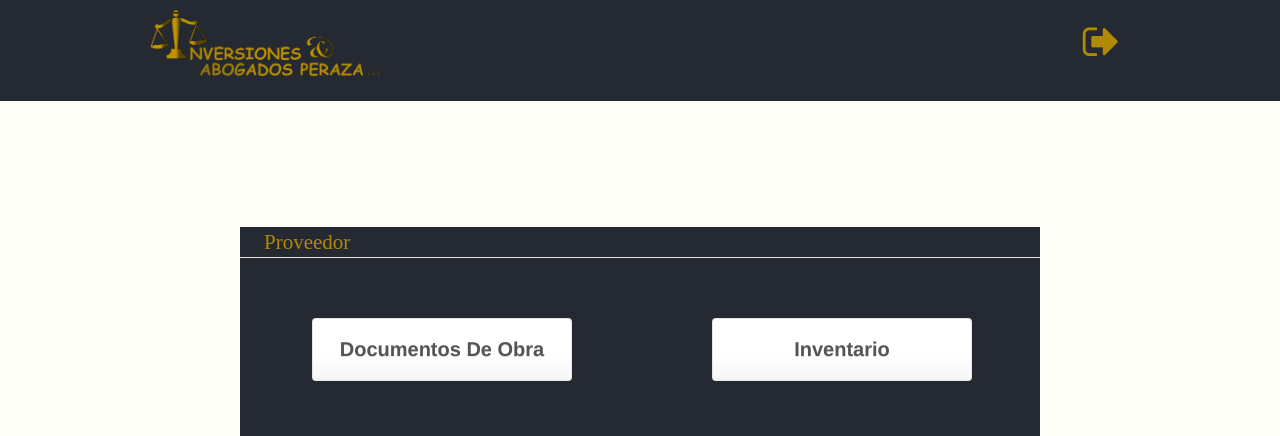
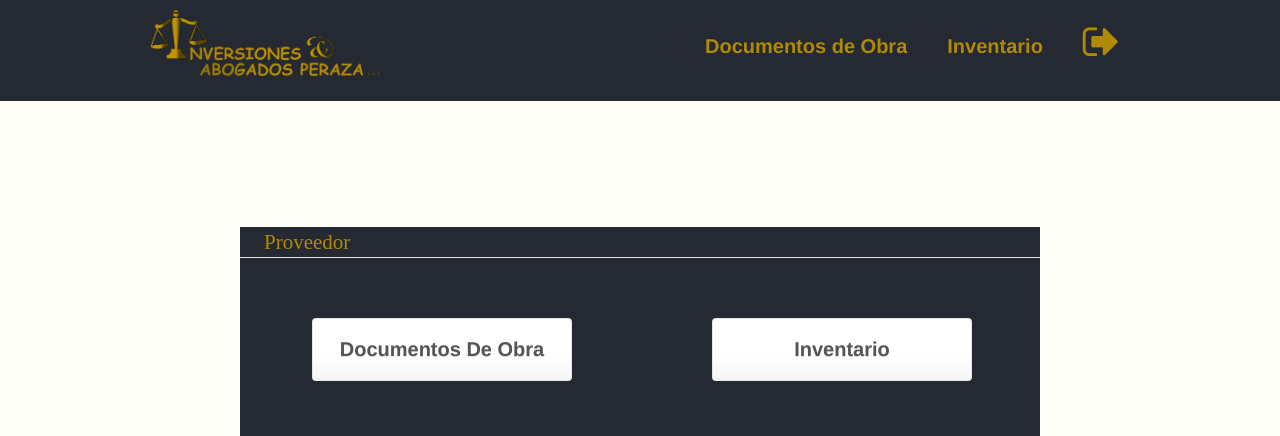
Before and after one commit to Elkin77/GOIAP_v_1.0, a Django app: template GOIAP_v_1.0/GOIAP/apps/arquitecto/templates/arquitecto/IndexArquitecto.html in a window 1280 px wide. Shown: the top 436 px of the page. Run offline with Django 3.2, Linux system fonts and the light colour scheme; the template is opened without the code that fills it, so the values that code supplies are empty; parts of the project's set-up code (start-up, migrations or seed data) failed here and were passed over; some libraries are stand-ins or nearby versions.

Commit message:
cambios db

```diff
--- a/GOIAP_v_1.0/GOIAP/apps/arquitecto/templates/arquitecto/IndexArquitecto.html
+++ b/GOIAP_v_1.0/GOIAP/apps/arquitecto/templates/arquitecto/IndexArquitecto.html
@@ -9,6 +9,23 @@
 <nav class="iconos">
 	<a href="{% url 'logout' %}" ><i class="fa fa-sign-out" aria-hidden="true"></i></a>
 </nav>
+{% endblock %}
+{% block menu %}
+<ul class="menu">
+	<li><a href="#" class="linksPrincipal">Documentos de Obra</a>
+		<ul>
+			<li><a href="#">Cargar Documento</a></li>
+			<li><a href="#">Gestionar Documentos</a></li>
+			<li><a href="#">Consultar Observaciones</a></li>
+		</ul>
+	</li>
+	<li><a href="#" class="linksPrincipal">Inventario</a>
+		<ul>
+			<li><a href="#">Crear Inventario</a></li>
+			<li><a href="#">Gestionar Inventario</a></li>
+		</ul>
+	</li>
+</ul>
 {% endblock %}
 {% block contenido %}
 <div class="contenedorGeneral">
--- a/GOIAP_v_1.0/GOIAP/apps/contabilidad/models.py
+++ b/GOIAP_v_1.0/GOIAP/apps/contabilidad/models.py
@@ -21,7 +21,7 @@ class Nomina(models.Model):
 	total_devengado = models.CharField(max_length=50)
 	total_deducciones = models.CharField(max_length=50)
 	neto_pagar = models.CharField(max_length=50)
-	archivo = models.CharField(max_length=50)
+	archivo = models.FileField(upload_to='contabilidad/Documentos/')
 	fecha = models.DateField()
 	fk_empleado = models.ForeignKey(EmpleadoUser, null=True, blank=True, on_delete=models.CASCADE)
 
--- a/GOIAP_v_1.0/GOIAP/apps/facturas/models.py
+++ b/GOIAP_v_1.0/GOIAP/apps/facturas/models.py
@@ -11,5 +11,5 @@ class Factura(models.Model):
 	valor = models.CharField(max_length=50)
 	fecha = models.DateField()
 	descripcion = models.CharField(max_length=50)
-	imagen = models.CharField(max_length=50)
+	imagen = models.FileField(upload_to='facturas/Imagenes/')
 	fk_obra = models.ForeignKey(Obra, null=True, blank=True, on_delete=models.CASCADE)
--- a/GOIAP_v_1.0/GOIAP/apps/inventario/models.py
+++ b/GOIAP_v_1.0/GOIAP/apps/inventario/models.py
@@ -25,5 +25,5 @@ class Contenido(models.Model):
 	fecha_ingreso = models.DateField()
 	estado = models.CharField(max_length=50)
 	descripcion = models.CharField(max_length=300)
-	imagen = models.CharField(max_length=100)
+	imagen = models.FileField(upload_to='inventario/Imagenes/')
 	fk_inventario = models.ForeignKey(Inventario, null=True, blank=True, on_delete=models.CASCADE)
```
Also changed, not shown: GOIAP_v_1.0/GOIAP/apps/documentos/models.py (+4 -4 lines), GOIAP_v_1.0/GOIAP/apps/contabilidad/migrations/0002_auto_20171122_2046.py (added), GOIAP_v_1.0/GOIAP/apps/documentos/migrations/0002_auto_20171122_2046.py (added), GOIAP_v_1.0/GOIAP/apps/facturas/migrations/0002_auto_20171122_2046.py (added), GOIAP_v_1.0/GOIAP/apps/inventario/migrations/0002_auto_20171122_2046.py (added), 2 other files.
